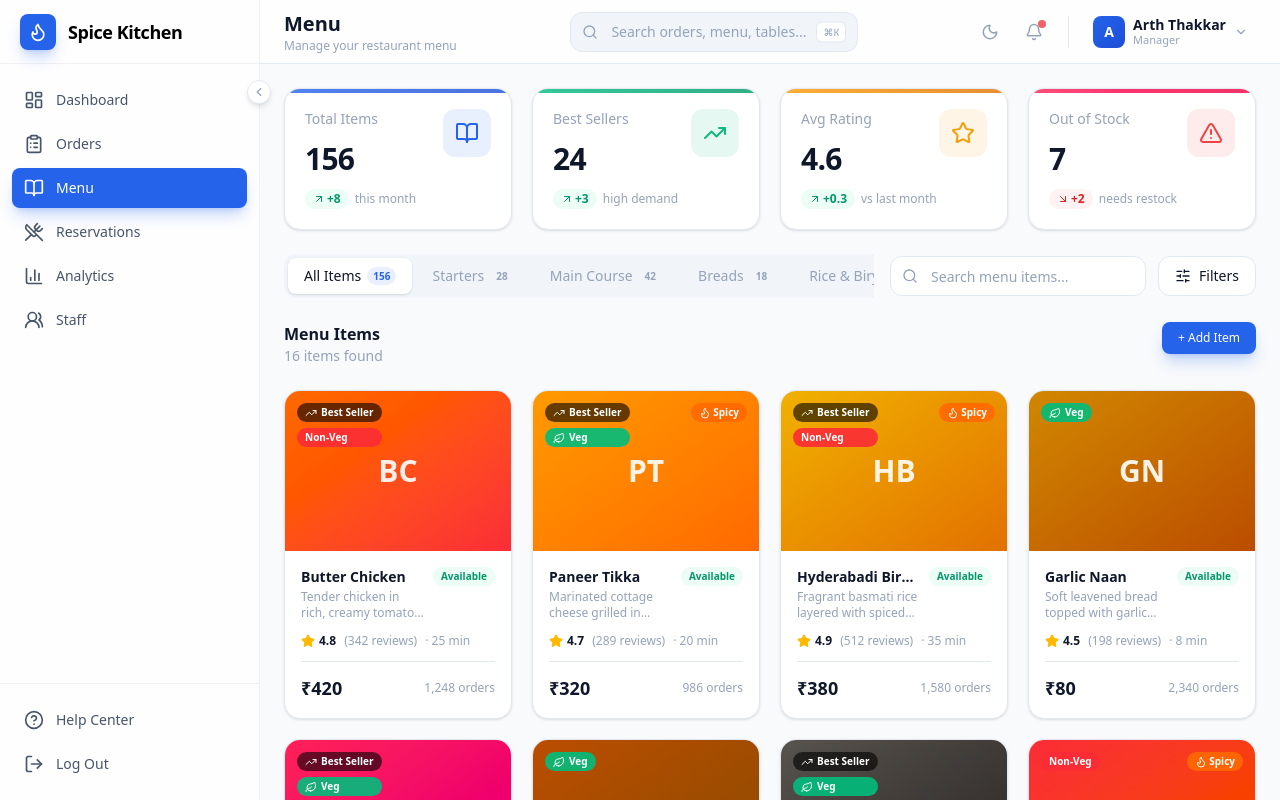
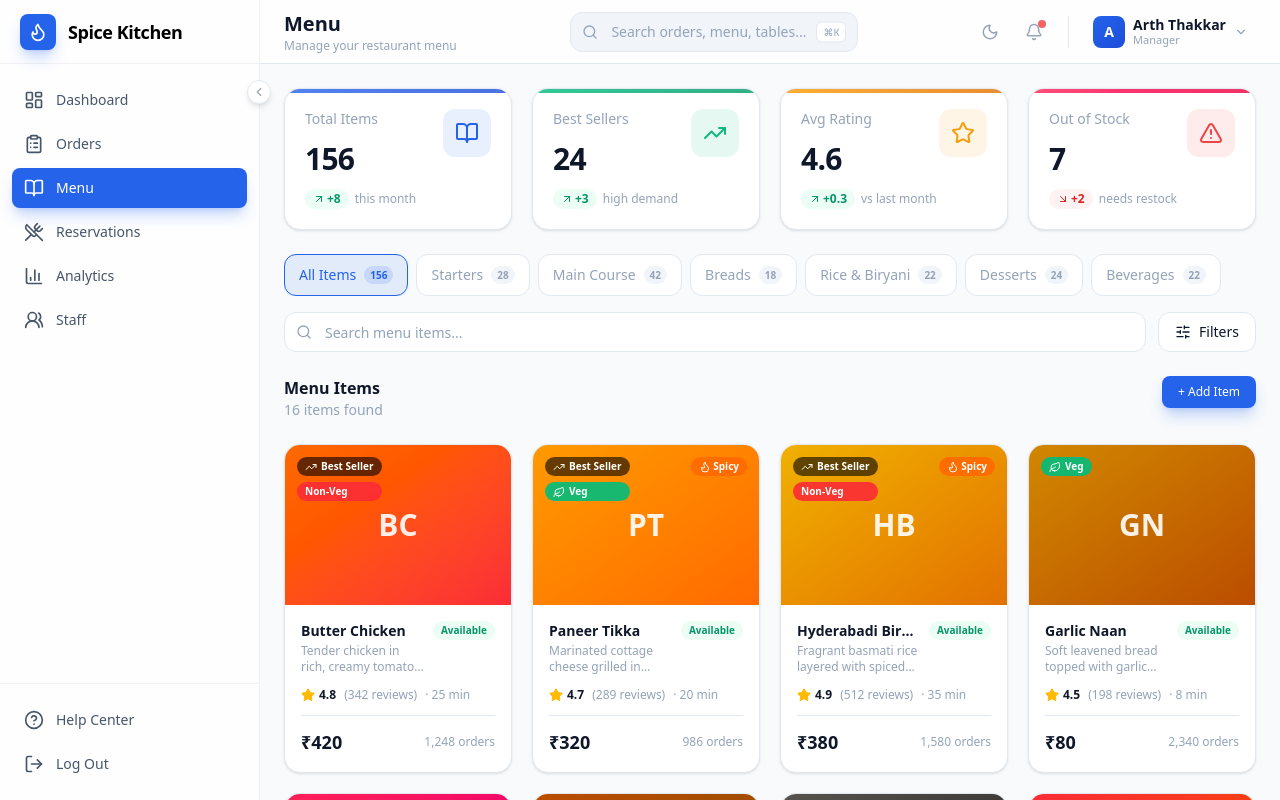
Before and after one commit to arththakkar1/dashboard-next-js, a Next.js app: page /menu in a window 1280 px wide. Shown: the top 800 px of the page. Built offline with nearby package versions, Linux system fonts and the light colour scheme.

Commit message:
Scroll-X Hidden Bug Fixed

```diff
--- a/src/components/RecentOrders.tsx
+++ b/src/components/RecentOrders.tsx
@@ -1,6 +1,7 @@
 "use client";
 
 import { MoreHorizontal, ExternalLink } from "lucide-react";
+import Link from "next/link";
 
 const orders = [
   {
@@ -79,13 +80,16 @@ export default function RecentOrders() {
           </h3>
           <p className="text-sm text-muted-foreground">Latest food orders</p>
         </div>
-        <button className="flex items-center gap-1.5 rounded-lg bg-secondary px-3 py-1.5 text-xs font-medium text-foreground transition-colors hover:bg-border">
+        <Link
+          href={"/orders"}
+          className="flex items-center gap-1.5 rounded-lg bg-secondary px-3 py-1.5 text-xs font-medium text-foreground transition-colors hover:bg-border"
+        >
           View All
           <ExternalLink className="h-3 w-3" />
-        </button>
+        </Link>
       </div>
 
-      <div className="overflow-x-auto">
+      <div className="overflow-x-auto [scrollbar-width:none] [&::-webkit-scrollbar]:hidden">
         <table className="w-full">
           <thead>
             <tr className="border-b border-border">
--- a/src/components/menu/MenuFilters.tsx
+++ b/src/components/menu/MenuFilters.tsx
@@ -1,6 +1,6 @@
 "use client";
 
-import { Search, SlidersHorizontal, Plus } from "lucide-react";
+import { Search, SlidersHorizontal } from "lucide-react";
 
 export type MenuCategory =
   | "all"
@@ -18,7 +18,11 @@ interface MenuFiltersProps {
   onSearchChange: (query: string) => void;
 }
 
-const tabs: { label: string; value: MenuCategory; count: number }[] = [
+const tabs: {
+  label: string;
+  value: MenuCategory;
+  count: number;
+}[] = [
   { label: "All Items", value: "all", count: 156 },
   { label: "Starters", value: "starters", count: 28 },
   { label: "Main Course", value: "mains", count: 42 },
@@ -35,26 +39,26 @@ export default function MenuFilters({
   onSearchChange,
 }: MenuFiltersProps) {
   return (
-    <div className="flex flex-col gap-4 lg:flex-row lg:items-center lg:justify-between">
-      {/* Category Tabs */}
-      <div className="overflow-x-auto">
-        <div className="flex items-center gap-1 rounded-xl bg-secondary p-1 w-max min-w-full sm:min-w-0">
+    <div className="space-y-4">
+      {/* Category Tabs — scrollable row with hidden scrollbar */}
+      <div className="overflow-x-auto [scrollbar-width:none] [&::-webkit-scrollbar]:hidden">
+        <div className="flex items-center gap-2 w-max min-w-full sm:min-w-0">
           {tabs.map((tab) => (
             <button
               key={tab.value}
               onClick={() => onCategoryChange(tab.value)}
-              className={`flex items-center gap-1.5 rounded-lg px-3 py-2 text-xs sm:text-sm sm:px-4 font-medium whitespace-nowrap transition-all duration-200 ${
+              className={`flex items-center gap-2 rounded-xl px-3.5 py-2.5 text-xs sm:text-sm font-medium whitespace-nowrap border transition-all duration-200 ${
                 activeCategory === tab.value
-                  ? "bg-card text-foreground shadow-sm"
-                  : "text-muted-foreground hover:text-foreground"
+                  ? "border-primary bg-primary/10 text-primary shadow-sm shadow-primary/10"
+                  : "border-border bg-card text-muted-foreground hover:text-foreground hover:border-primary/30 hover:bg-secondary"
               }`}
             >
               {tab.label}
               <span
                 className={`rounded-full px-1.5 py-0.5 text-[10px] font-bold ${
                   activeCategory === tab.value
-                    ? "bg-primary/10 text-primary"
-                    : "bg-muted text-muted-foreground"
+                    ? "bg-primary/15 text-primary"
+                    : "bg-secondary text-muted-foreground"
                 }`}
               >
                 {tab.count}
@@ -64,16 +68,16 @@ export default function MenuFilters({
         </div>
       </div>
 
-      {/* Search & Actions */}
+      {/* Search & Filters */}
       <div className="flex items-center gap-3">
-        <div className="relative flex-1 lg:flex-none">
+        <div className="relative flex-1">
           <Search className="absolute left-3 top-1/2 h-4 w-4 -translate-y-1/2 text-muted-foreground" />
           <input
             type="text"
             placeholder="Search menu items..."
             value={searchQuery}
             onChange={(e) => onSearchChange(e.target.value)}
-            className="h-10 w-full lg:w-64 rounded-xl border border-border bg-card pl-10 pr-4 text-sm text-foreground placeholder:text-muted-foreground transition-all focus:border-primary focus:outline-none focus:ring-2 focus:ring-primary/20"
+            className="h-10 w-full rounded-xl border border-border bg-card pl-10 pr-4 text-sm text-foreground placeholder:text-muted-foreground transition-all focus:border-primary focus:outline-none focus:ring-2 focus:ring-primary/20"
           />
         </div>
         <button className="flex h-10 shrink-0 items-center gap-2 rounded-xl border border-border bg-card px-4 text-sm font-medium text-foreground transition-colors hover:bg-secondary">
--- a/src/components/orders/OrdersTable.tsx
+++ b/src/components/orders/OrdersTable.tsx
@@ -353,7 +353,7 @@ export default function OrdersTable({
       </div>
 
       {/* Desktop Table */}
-      <div className="hidden lg:block overflow-x-auto">
+      <div className="hidden lg:block overflow-x-auto [scrollbar-width:none] [&::-webkit-scrollbar]:hidden">
         <table className="w-full">
           <thead>
             <tr className="border-b border-border">
--- a/src/components/reservations/ReservationsTable.tsx
+++ b/src/components/reservations/ReservationsTable.tsx
@@ -350,7 +350,7 @@ export default function ReservationsTable({
       </div>
 
       {/* Desktop Table */}
-      <div className="hidden lg:block overflow-x-auto">
+      <div className="hidden lg:block overflow-x-auto [scrollbar-width:none] [&::-webkit-scrollbar]:hidden">
         <table className="w-full">
           <thead>
             <tr className="border-b border-border">
```
